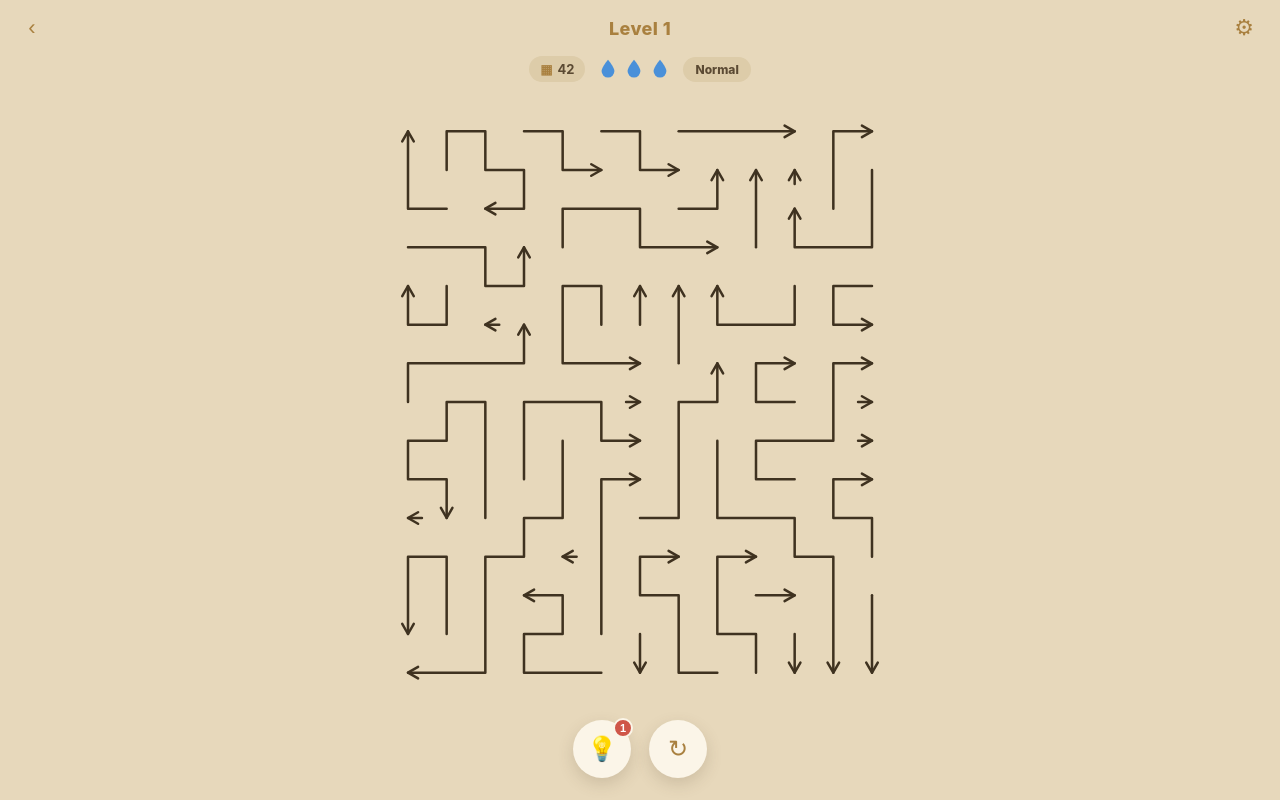
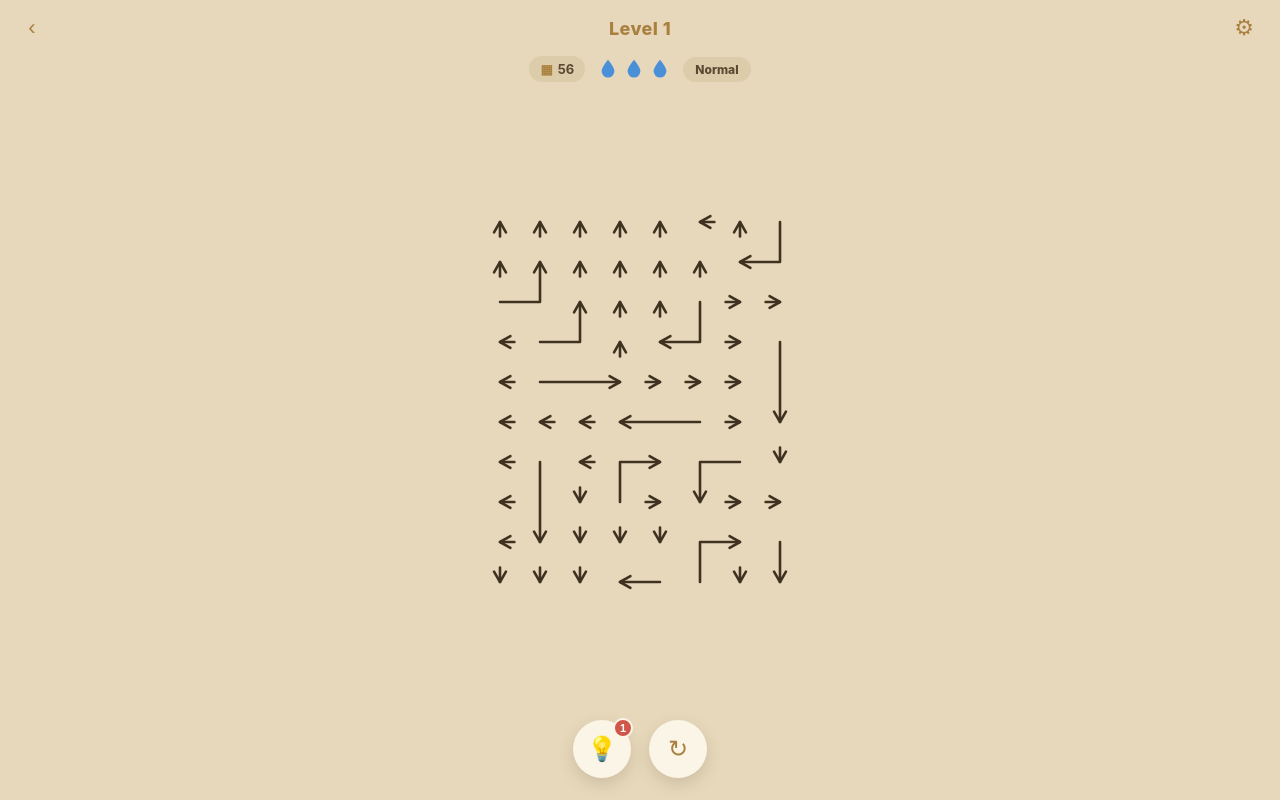
Before and after one commit to kiroaiwebdev-oss/Game, a website with bundled scripts: page index.html in a window 1280 px wide. Both pictures are taken after a click on the button "Play". Built offline with nearby package versions, Linux system fonts and the light colour scheme.

Commit message:
Consistent arrow counts + rising difficulty
- Auto-size grid per shape from a target arrow count (converges in 1-3 fast gens)
- Targets: ~55 arrows for levels 1-10, ramping to ~80 after; counts now land in
  range regardless of silhouette (was 23-78, now ~46-90)
- Difficulty rises with level (more arrows + more bend); merge off for many
  distinct bent arrows; gen ~150ms; cache v20

```diff
--- a/index.html
+++ b/index.html
@@ -24,6 +24,6 @@
     <script>window.ARROW_PUZZLE_PLATFORM = 'itchio';</script>
     Default (no script / unknown) = 'local'.
   -->
-  <script type="module" src="src/main.js?v=19"></script>
+  <script type="module" src="src/main.js?v=20"></script>
 </body>
 </html>
--- a/src/levels/levels.js
+++ b/src/levels/levels.js
@@ -1,58 +1,84 @@
 // levels.js
-// Builds the campaign as lightweight SPECS instantly, then generates each
-// level's arrows lazily on first load. Difficulty rises with the level:
-// early levels are small with few, large, very clear arrows; later levels grow
-// into big, dense, winding mazes and richer shapes.
+// Campaign of Arrow-Puzzle levels. Difficulty rises MONOTONICALLY with level:
+// - target arrow count: ~55 for levels 1-10, then ramps 55 -> 80
+// - arrows bend more (more confusing) at higher levels
+// The grid size is auto-searched per shape so the arrow count lands near the
+// target regardless of how "full" the silhouette is.
 
 import { makeMask } from '../core/masks.js';
 import { generateShapeLevel } from '../core/snakegen.js';
 
-// Shape rotation: Level 1 is a full rectangular grid (matches the reference);
-// later levels rotate through silhouettes for variety.
 const SHAPES = ['full', 'heart', 'spade', 'star', 'diamond', 'butterfly', 'circle', 'arrow', 'ring', 'cross', 'triangle', 'square'];
 
 function difficultyFor(i) {
-  if (i < 8) return 'Normal';
-  if (i < 20) return 'Hard';
-  return 'Challenge';
+  if (i < 10) return 'Normal';
+  if (i < 25) return 'Hard';
+  return 'Expert';
 }
 
-export function buildLevels(count = 50) {
+// Levels 1-10 => ~55 arrows; from level 11 ramp up to 80.
+function targetArrows(i) {
+  return i < 10 ? 55 : Math.min(80, 55 + (i - 9) * 2);
+}
+
+export function buildLevels(count = 60) {
   const specs = [];
   for (let i = 0; i < count; i++) {
-    // Dense, winding from the start; grows bigger/harder with level.
-    const size = Math.min(20, 13 + Math.floor(i / 2));
-    const maxLen = Math.min(12, 5 + Math.floor(i * 0.4));
-    // Heavily bent (confusing) from level 1, rising with level.
-    const bendChance = Math.min(0.95, 0.7 + i * 0.015);
-    const shape = SHAPES[i % SHAPES.length];
     specs.push({
       level: i + 1,
-      shape,
-      cols: size,
-      rows: size + 2,
-      maxLen,
-      bendChance,
-      merge: bendChance > 0.25, // weave singles into corridors on harder levels
+      shape: SHAPES[i % SHAPES.length],
+      maxLen: 3, // short arrows => many of them; still bend into L/Z shapes
+      bendChance: Math.min(0.95, 0.55 + i * 0.012), // more confusing with level
+      merge: false, // keep many distinct arrows (predictable count)
       seed: 7000 + i * 131,
       lives: 3,
       difficulty: difficultyFor(i),
+      target: targetArrows(i),
       arrows: null, // generated lazily
     });
   }
   return specs;
 }
 
+// Estimate the grid size from the shape's fill-ratio so the arrow count lands
+// near the target in just 1-2 generations (fast). generateShapeLevel still
+// picks the hardest candidate per size.
 export function ensureLevel(spec) {
-  if (!spec.arrows) {
-    const mask = makeMask(spec.shape, spec.cols, spec.rows);
-    const def = generateShapeLevel({
-      shape: spec.shape, cols: spec.cols, rows: spec.rows, mask,
+  if (spec.arrows) return spec;
+  const target = spec.target;
+  const AVG = 2.0; // avg cells per arrow (maxLen 3, no merge)
+
+  const ref = makeMask(spec.shape, 24, 29);
+  const ratio = Math.max(0.2, ref.cells.size / (24 * 29)); // fraction of bbox filled
+  const cellsNeeded = target * AVG;
+
+  const gen = (cols) => {
+    const rows = Math.round(cols * 1.2);
+    const mask = makeMask(spec.shape, cols, rows);
+    return generateShapeLevel({
+      shape: spec.shape, cols, rows, mask,
       maxLen: spec.maxLen, seed: spec.seed,
-      bendChance: spec.bendChance || 0, merge: !!spec.merge,
+      bendChance: spec.bendChance, merge: spec.merge, attempts: 3,
     });
-    spec.arrows = def.arrows;
-    spec.coverage = def.coverage;
+  };
+
+  const clamp = (v) => Math.max(8, Math.min(30, v));
+  let cols = clamp(Math.round(Math.sqrt(cellsNeeded / (ratio * 1.2))));
+  let def = gen(cols);
+
+  // Converge toward the target arrow count (each gen ~50ms).
+  for (let c = 0; c < 3; c++) {
+    const n = def.arrows.length;
+    if (n >= target * 0.9 && n <= target * 1.15) break;
+    const next = clamp(n < target ? cols + 2 : cols - 2);
+    if (next === cols) break;
+    cols = next;
+    def = gen(cols);
   }
+
+  spec.cols = def.cols;
+  spec.rows = def.rows;
+  spec.arrows = def.arrows;
+  spec.coverage = def.coverage;
   return spec;
 }
```
